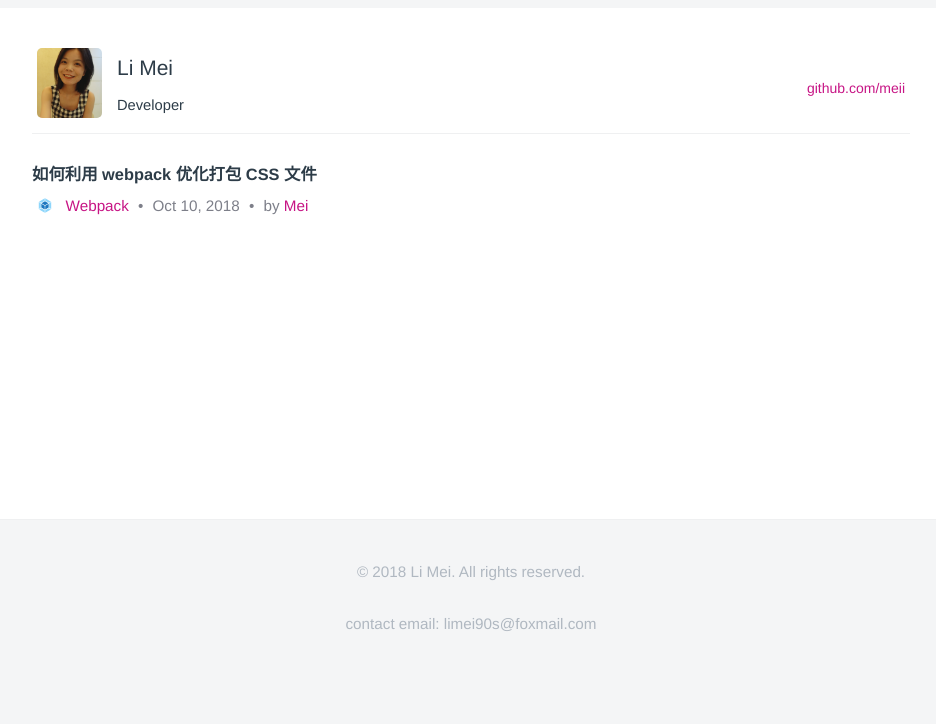
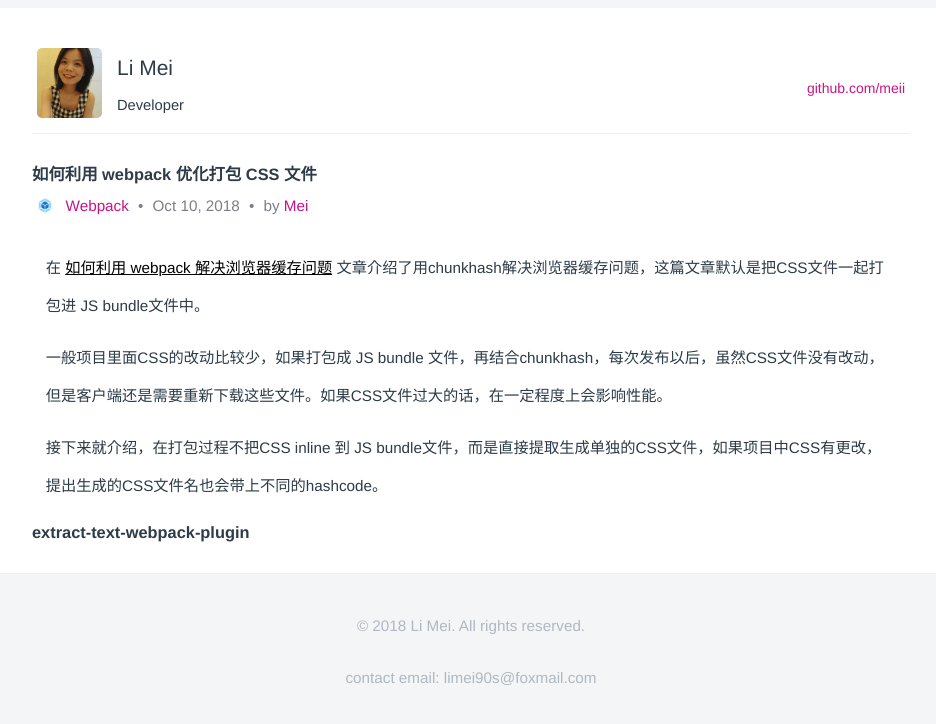
Before and after one commit to LiMeii/LiMeii.github.io, a Jekyll site: the page built from _posts/2018-10-10-webpack-css-extract.md, in a window 1280 px wide. Shown: the top 724 px of the page, without its empty margins (177-1113 px from the left). Built offline with Jekyll 4.4.1, drawn with Linux system fonts in a browser that asks for light colours.

Commit message:
update webpack css extract post

```diff
--- a/_posts/2018-10-10-webpack-css-extract.md
+++ b/_posts/2018-10-10-webpack-css-extract.md
@@ -12,3 +12,13 @@ layout: post
     <span class="title-bullet">•</span>
     <span>by <a class="github-link" href="http://github.com/limeii" title="http://github.com/limeii">Mei</a></span>
 </div>
+
+在 [如何利用 webpack 解决浏览器缓存问题](/2018/10/09/webpack-caching.html) 文章介绍了用chunkhash解决浏览器缓存问题，这篇文章默认是把CSS文件一起打包进 JS bundle文件中。
+
+
+一般项目里面CSS的改动比较少，如果打包成 JS bundle 文件，再结合chunkhash，每次发布以后，虽然CSS文件没有改动，但是客户端还是需要重新下载这些文件。如果CSS文件过大的话，在一定程度上会影响性能。
+
+
+接下来就介绍，在打包过程不把CSS inline 到 JS bundle文件，而是直接提取生成单独的CSS文件，如果项目中CSS有更改，提出生成的CSS文件名也会带上不同的hashcode。
+
+### extract-text-webpack-plugin
--- a/index.html
+++ b/index.html
@@ -39,7 +39,7 @@ layout: default
                         </li>
                         <li class="menu-item">
                             <div class="menu-item-info">
-                                <h4 class="menu-item-name">TS/JS/Node.js</h4>
+                                <h4 class="menu-item-name">TS/ JS/ Node.js</h4>
                                 <span class="menu-item-price"><a style="text-decoration: none;" href="/2018/09/30/js.html"
                                         target="_blank">
                                         更多文章......</a></span>
```
